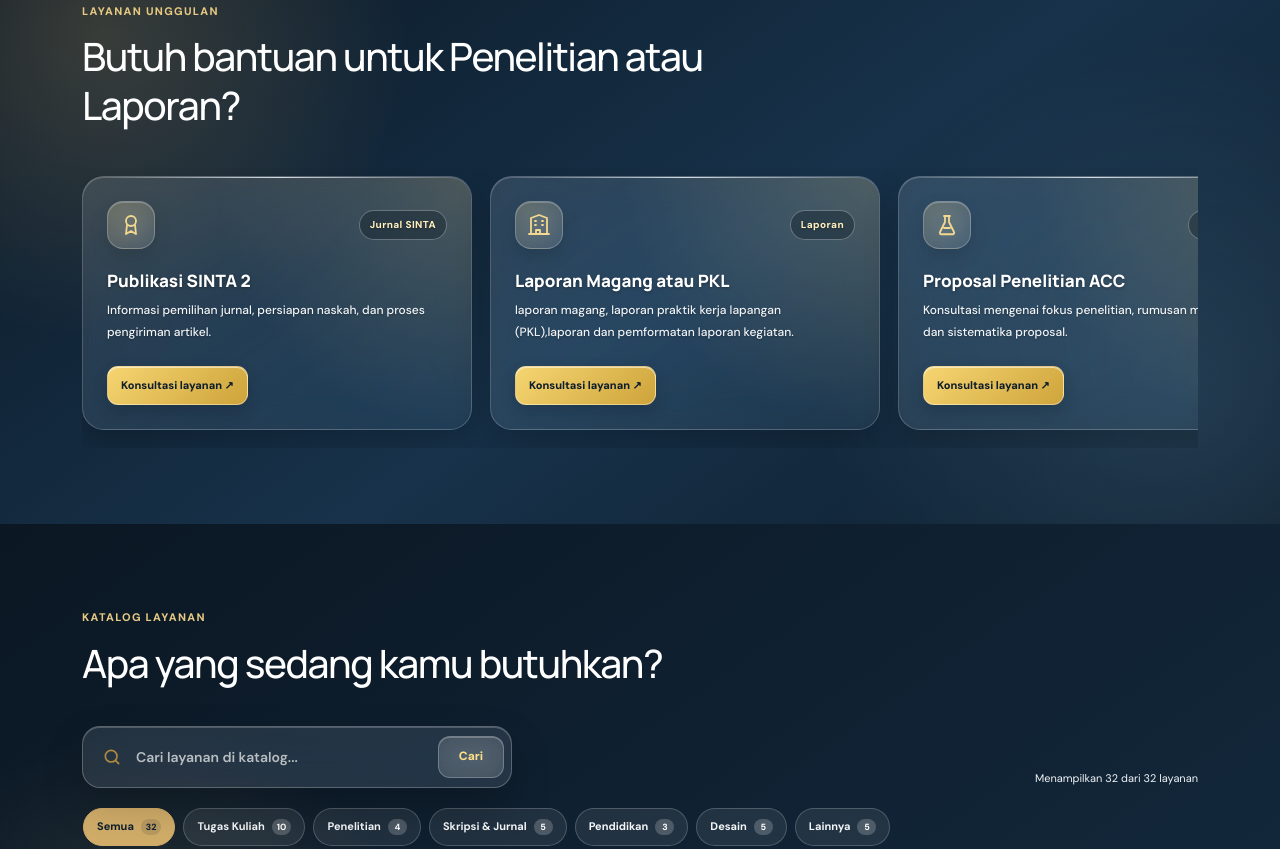
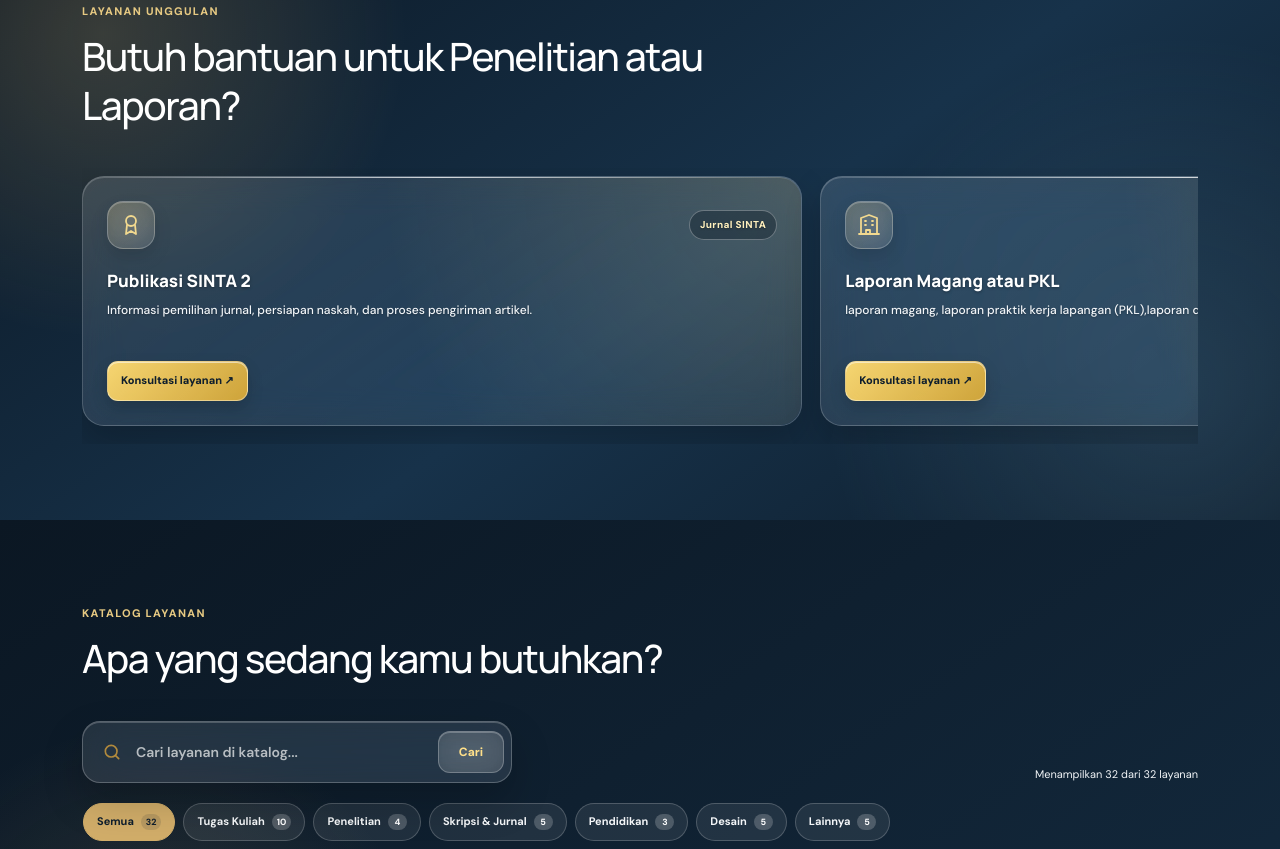
Before and after one commit to anandez27/RUMAH-JOKI, a plain HTML site: page index.html in a window 1280 px wide. Shown: the part 1108-1957 px from the top of the page. Drawn offline with nearby package versions, Linux system fonts and the light colour scheme.

Commit message:
Adjust featured grid styles and order form text
Updated the featured grid layout and modified text for the order section.

```diff
--- a/index.html
+++ b/index.html
@@ -358,7 +358,7 @@ button,input,select,textarea {font:inherit}
     linear-gradient(145deg,#0b1723 0%,#17324a 56%,#0e1e2d 100%);
 }
 .featured-grid {
-  display:flex;gap:18px;overflow-x:auto;
+  display:flex;gap:18px;overflow-x:auto;overflow-y:hidden;
   padding:8px 4px 18px;
   overscroll-behavior-x:contain;
   scroll-snap-type:x mandatory;
@@ -383,7 +383,7 @@ button,input,select,textarea {font:inherit}
   background-clip:padding-box;
 }
 .featured-grid > .featured-service-card {
-  flex:0 0 min(390px,88%);
+  flex:0 0 65%;
   scroll-snap-align:start;
 }
 .featured-service-card {
@@ -1192,7 +1192,7 @@ footer {
     <div class="order-info">
       <div class="label" style="color:var(--gold)">Mulai konsultasi</div>
       <h2>Ada tugas yang ingin kamu diskusikan?</h2>
-      <p>Isi formulir di samping. Setelah menekan tombol, kamu akan diarahkan ke WhatsApp RUMAH JOKI dengan pesan yang sudah disiapkan.</p>
+      <p>Isi formulir di bawah untuk lanjut ke WhatsApp RUMAH JOKI.</p>
     </div>
 
     <form class="order-form" id="orderForm">
```
